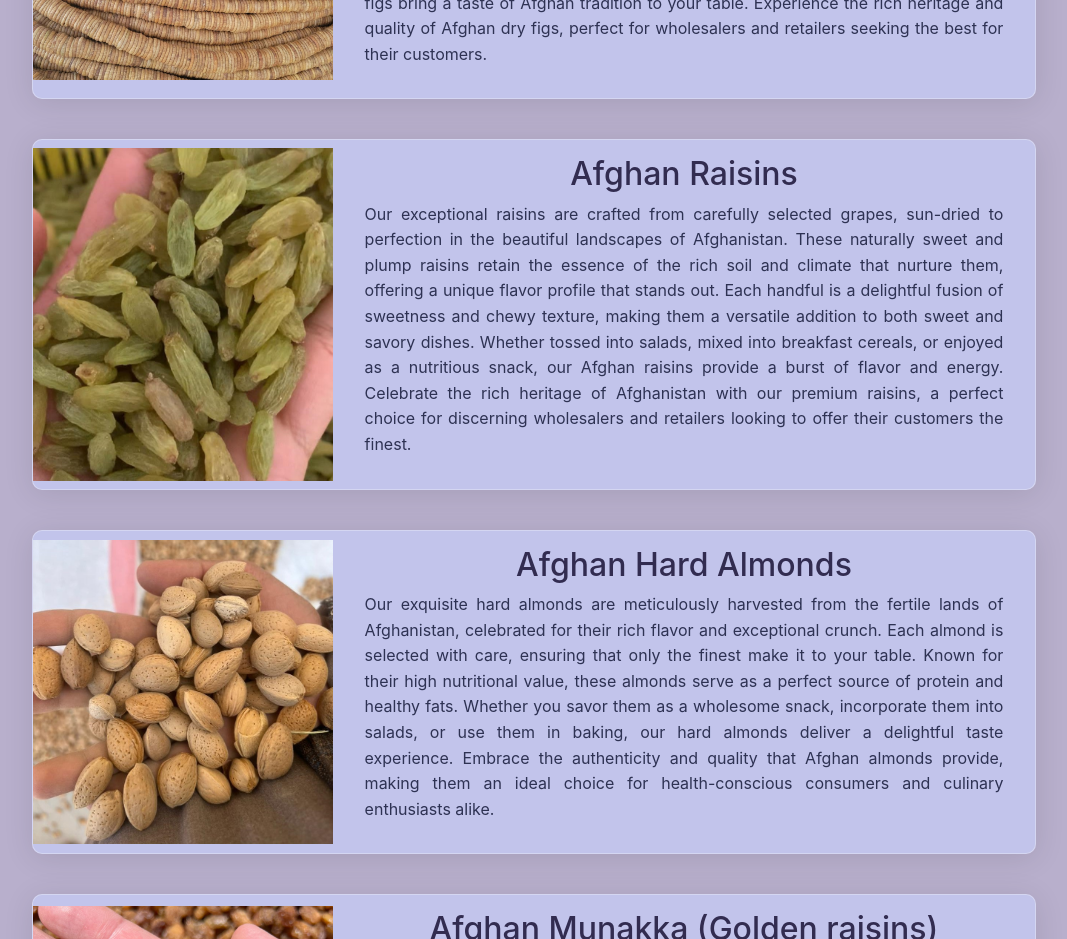
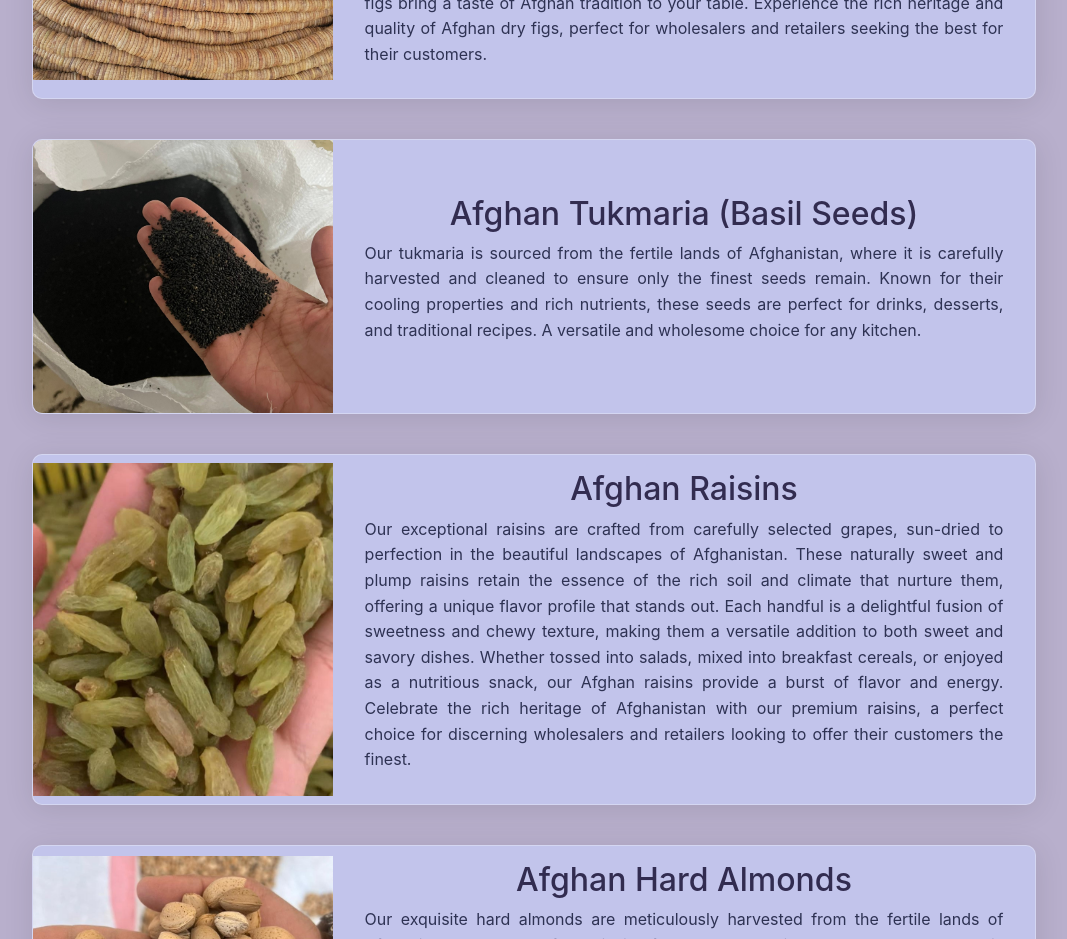
Before and after one commit to NaseebHayat/dryfruit, a React (Create React App) app: page / in a window 1280 px wide. Shown: the part 1540-2479 px from the top of the page, without its empty margins (106-1173 px from the left). Built offline with nearby package versions, Linux system fonts and the light colour scheme.

Commit message:
added new item

```diff
--- a/src/App.js
+++ b/src/App.js
@@ -34,7 +34,7 @@ function App() {
         <>
 
             <Helmet>
-                <title>Hikmat: The Ultimate Choice for Quality Dry Fruits</title>
+                <title>Afghanistan Dry Fruits</title>
                 <meta name="description" content="Description of your one-page website." />
                 <link rel="canonical" href="https://hikmatdryfruits.com/" />
             </Helmet>
--- a/src/Components/Items.js
+++ b/src/Components/Items.js
@@ -24,6 +24,15 @@ export default function Items() {
                   Whether enjoyed on their own or added to your favorite recipes, these figs bring a taste of Afghan tradition to your table.
                   Experience the rich heritage and quality of Afghan dry figs, perfect for wholesalers and retailers seeking the best for their customers.
                   </p>
+            </div>
+          </div>
+        </div>
+        <div className='itemcard'>
+          <img className='card-img' src="images/tukmaria.jpg" alt="" />
+          <div className="card-content">
+            <h2>Afghan Tukmaria (Basil Seeds)</h2>
+            <div className="card-description">
+              <p> Our tukmaria is sourced from the fertile lands of Afghanistan, where it is carefully harvested and cleaned to ensure only the finest seeds remain. Known for their cooling properties and rich nutrients, these seeds are perfect for drinks, desserts, and traditional recipes. A versatile and wholesome choice for any kitchen.</p>
             </div>
           </div>
         </div>
```
Also changed, not shown: public/images/tukmaria.jpg (added).
